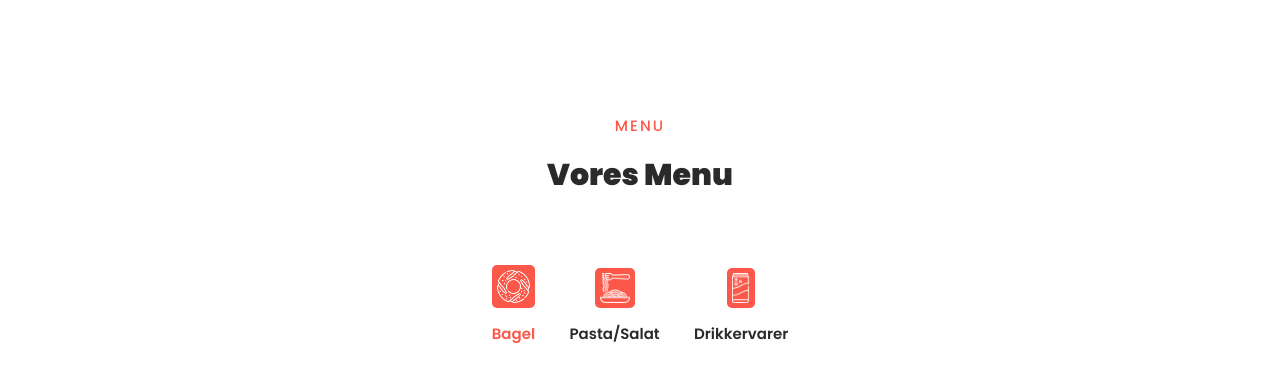
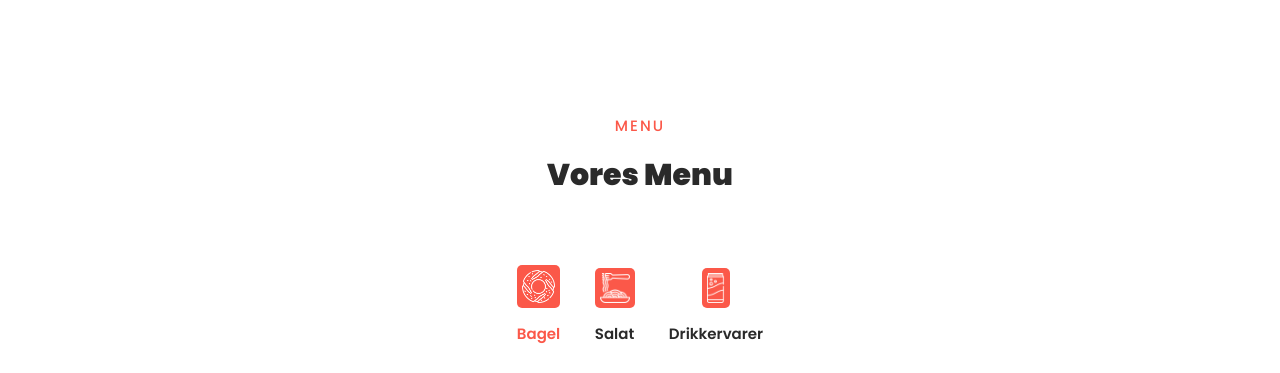
Before and after one commit to YousefMohsen/royalbagelcorner, a plain HTML site: page index.html in a window 1280 px wide. Shown: the part 560-933 px from the top of the page. Drawn offline with Linux system fonts and the light colour scheme; some icons are missing.

Commit message:
remove pasta

```diff
--- a/index.html
+++ b/index.html
@@ -145,7 +145,7 @@
                                             </li>
                                             <li><a href='#tabs-2'><img class="menu-image"
                                                         src="assets/images/bagel/icons/pasta2.webp"
-                                                        alt="">Pasta/salat</a></a></li>
+                                                        alt="">Salat</a></a></li>
                                             <li><a href='#tabs-3'><img class="menu-image"
                                                         src="assets/images/bagel/icons/soda2.webp"
                                                         alt="">Drikkervarer</a></a></li>
```
